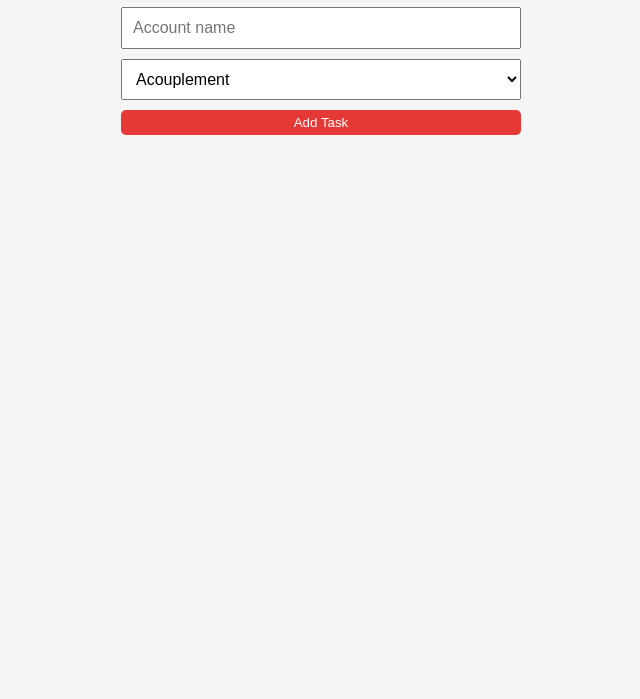
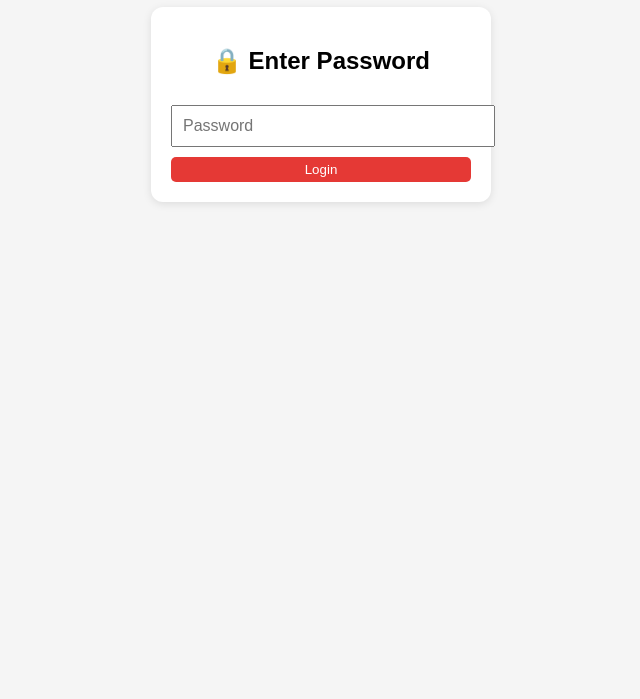
Before and after one commit to ov-lord/To-do-timer, a plain HTML site: page index.html in a window 1280 px wide. Shown: the part 101-800 px from the top of the page, without its empty margins (319-959 px from the left). Drawn offline with Linux system fonts and the light colour scheme.

Commit message:
Add files via upload

```diff
--- a/index.html
+++ b/index.html
@@ -3,15 +3,22 @@
 <head>
   <meta charset="UTF-8" />
   <meta name="viewport" content="width=device-width, initial-scale=1.0"/>
-  <title>To-Do List</title>
+  <title>To-Do List with Timer</title>
   <link rel="stylesheet" href="style.css" />
   <script type="module" src="script.js" defer></script>
 </head>
 <body>
-  <h1>To-Do List</h1>
+  <div id="loginScreen" class="login-screen">
+    <h2>🔒 Enter Password</h2>
+    <input type="password" id="passwordInput" placeholder="Password" />
+    <button onclick="checkPassword()">Login</button>
+  </div>
+
+  <div id="mainApp" style="display: none">
+    <h1>To-Do List with Timer</h1>
 
     <div class="task-form">
-    <input type="text" id="taskName" placeholder="Account name" />
+      <input type="text" id="taskName" placeholder="Enter task (account name)" />
       <select id="taskType">
         <option value="Acouplement">Acouplement</option>
         <option value="To Sereniter">To Sereniter</option>
@@ -28,5 +35,6 @@
     </div>
 
     <div class="task-list" id="taskList"></div>
+  </div>
 </body>
 </html>
--- a/script.js
+++ b/script.js
@@ -1,4 +1,4 @@
-// 🔐 PASSWORD PROTECTION
+// 🔐 Login protection
 const ACCESS_CODE = "Mhd";
 const savedCode = localStorage.getItem("access_code");
 
@@ -12,7 +12,7 @@ if (savedCode !== ACCESS_CODE) {
       localStorage.setItem("access_code", input);
       document.getElementById("loginScreen").style.display = "none";
       document.getElementById("mainApp").style.display = "block";
-      initializeAppLogic(); // ✅ start app logic after login
+      initializeAppLogic();
     } else {
       alert("Incorrect password");
     }
@@ -20,10 +20,10 @@ if (savedCode !== ACCESS_CODE) {
 } else {
   document.getElementById("loginScreen").style.display = "none";
   document.getElementById("mainApp").style.display = "block";
-  initializeAppLogic(); // ✅ already logged in
+  initializeAppLogic();
 }
 
-// 🔥 FIREBASE IMPORTS
+// 🔌 Firebase imports
 import { initializeApp } from "https://www.gstatic.com/firebasejs/10.12.2/firebase-app.js";
 import {
   getFirestore,
@@ -34,7 +34,7 @@ import {
   onSnapshot
 } from "https://www.gstatic.com/firebasejs/10.12.2/firebase-firestore.js";
 
-// 🔧 FIREBASE CONFIG
+// 🔧 Firebase config
 const firebaseConfig = {
   apiKey: "AIzaSyBm-z3hpxg5rciZ3JGLOCqlpBOs8IlmAyE",
   authDomain: "todo-timer-df95d.firebaseapp.com",
@@ -44,20 +44,19 @@ const firebaseConfig = {
   appId: "1:751788670704:web:188701fc15172ad20e0c35"
 };
 
-// 🔌 INITIALIZE FIREBASE
+// 🔥 Init Firebase
 const app = initializeApp(firebaseConfig);
 const db = getFirestore(app);
 const tasksRef = collection(db, "tasks");
 
-// ✅ MAIN APP LOGIC
+// ✅ App logic
 function initializeAppLogic() {
   const addBtn = document.getElementById("addTask");
   const taskList = document.getElementById("taskList");
 
-  // ➕ Add Task
   addBtn.onclick = async () => {
-    const name = document.getElementById('taskName').value.trim();
-    const type = document.getElementById('taskType').value;
+    const name = document.getElementById("taskName").value.trim();
+    const type = document.getElementById("taskType").value;
     if (!name) return alert("Enter a task name");
 
     await addDoc(tasksRef, {
@@ -66,10 +65,9 @@ function initializeAppLogic() {
       createdAt: Date.now()
     });
 
-    document.getElementById('taskName').value = '';
+    document.getElementById("taskName").value = "";
   };
 
-  // 🎨 Render a Task
   function renderTask(docSnapshot) {
     const data = docSnapshot.data();
     const now = Date.now();
@@ -95,13 +93,11 @@ function initializeAppLogic() {
     taskList.appendChild(taskDiv);
   }
 
-  // 📡 Real-time listener
   onSnapshot(tasksRef, (snapshot) => {
     taskList.innerHTML = "";
     snapshot.forEach(renderTask);
   });
 
-  // 🔁 Update timers every minute
   setInterval(() => {
     taskList.innerHTML = "";
     onSnapshot(tasksRef, (snapshot) => {
--- a/style.css
+++ b/style.css
@@ -27,9 +27,10 @@ h1 {
   justify-content: space-between;
   align-items: center;
   transition: background-color 0.3s;
+  gap: 10px;
 }
-.task.yellow { background-color: #fff59d; } /* after 50h */
-.task.red { background-color: #ef9a9a; }    /* after 120h */
+.task.yellow { background-color: #fff59d; }
+.task.red { background-color: #ef9a9a; }
 .task-info {
   flex: 1;
 }
@@ -49,3 +50,25 @@ input, select {
   padding: 10px;
   font-size: 16px;
 }
+.task select {
+  padding: 5px;
+}
+.login-screen {
+  max-width: 300px;
+  margin: 80px auto;
+  background: white;
+  padding: 20px;
+  border-radius: 12px;
+  box-shadow: 0 2px 8px rgba(0,0,0,0.1);
+  text-align: center;
+}
+.login-screen input {
+  width: 100%;
+  padding: 10px;
+  margin-top: 10px;
+  margin-bottom: 10px;
+  font-size: 16px;
+}
+.login-screen button {
+  width: 100%;
+}
```
Lines whose indentation alone changed are shown as unchanged.
